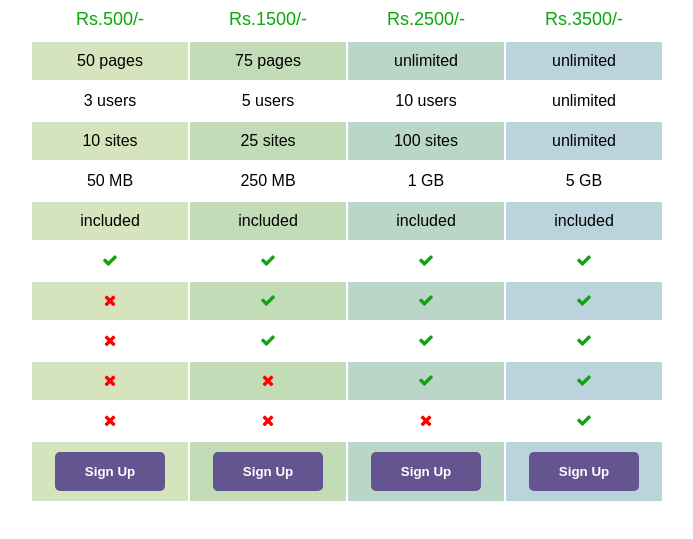
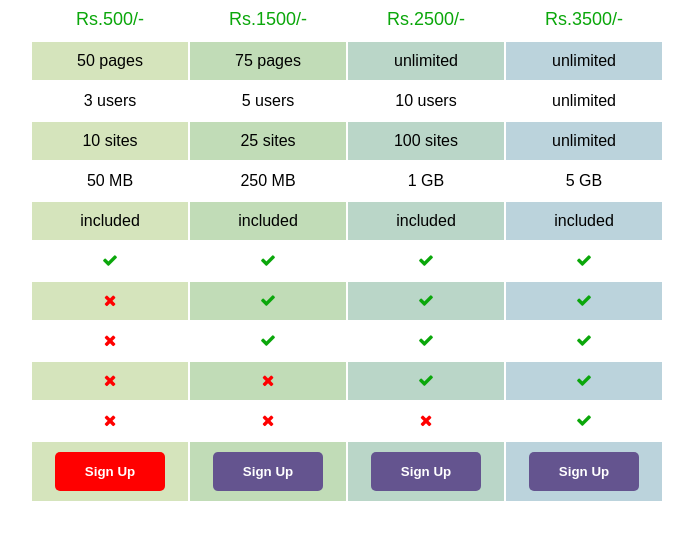
Before and after one commit to PriyanshTri/glafullstack, a plain HTML site: page experiment13.html in a window 1280 px wide. In both pictures the pointer is over the button 402 px from the left and 592 px from the top of the page. Shown: the part 121-660 px from the top of the page, without its empty margins (293-986 px from the left). Drawn offline with Linux system fonts and the light colour scheme.

Commit message:
added hover effect

```diff
--- a/experiment13.css
+++ b/experiment13.css
@@ -56,3 +56,7 @@ button {
   color: white;
   font-weight: bold;
 }
+button:hover {
+  background-color: red;
+  transition: 0.25s background-color;
+}
```
